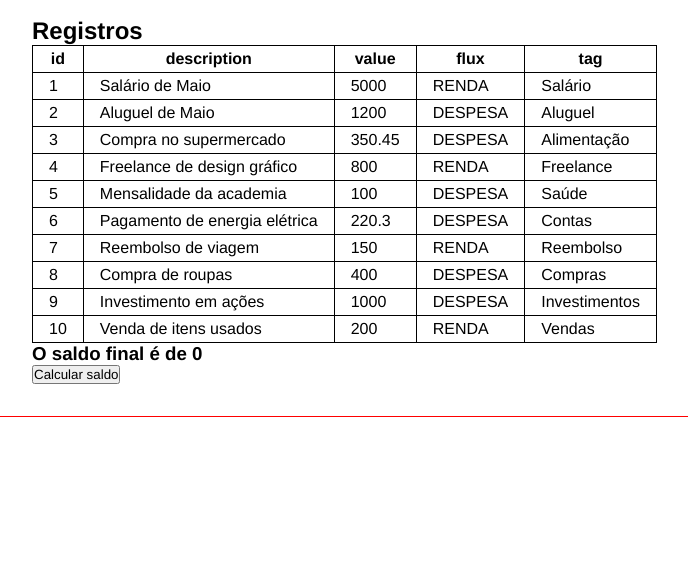
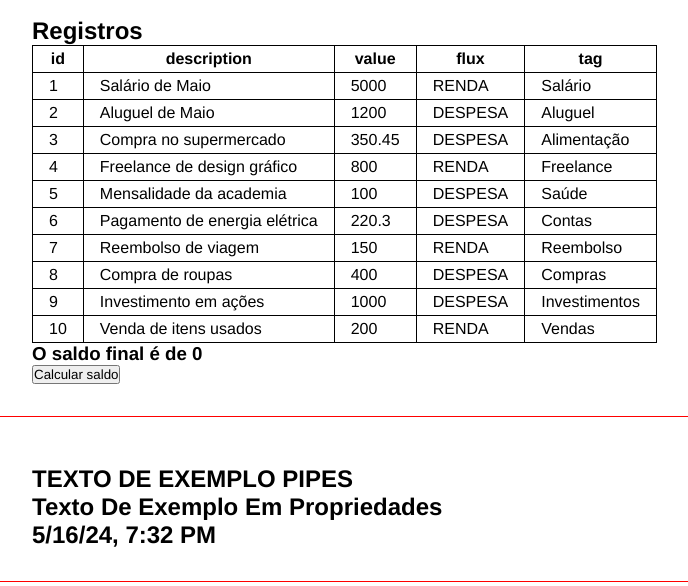
Before and after one commit to JorderGomes/estudo-angular, an Angular app in the folder estudo-angular/: page / in a window 1280 px wide. Shown: the part 840-1426 px from the top of the page, without its empty margins (0-688 px from the left). Built offline with nearby package versions, Linux system fonts and the light colour scheme.

Commit message:
using pipe operators

```diff
--- a/estudo-angular/src/app/app.component.html
+++ b/estudo-angular/src/app/app.component.html
@@ -5,3 +5,4 @@
 <app-events></app-events>
 <app-emiter></app-emiter>
 <app-list-render></app-list-render>
+<app-pipes></app-pipes>
--- a/estudo-angular/src/app/app.module.ts
+++ b/estudo-angular/src/app/app.module.ts
@@ -11,6 +11,7 @@ import { EventsComponent } from './components/events/events.component';
 import { EmiterComponent } from './components/emiter/emiter.component';
 import { ChangeNumberComponent } from './components/change-number/change-number.component';
 import { ListRenderComponent } from './components/list-render/list-render.component';
+import { PipesComponent } from './components/pipes/pipes.component';
 
 @NgModule({
   declarations: [
@@ -22,7 +23,8 @@ import { ListRenderComponent } from './components/list-render/list-render.compon
     EventsComponent,
     EmiterComponent,
     ChangeNumberComponent,
-    ListRenderComponent
+    ListRenderComponent,
+    PipesComponent
   ],
   imports: [
     BrowserModule,
--- /dev/null
+++ b/estudo-angular/src/app/components/pipes/pipes.component.html
@@ -0,0 +1,5 @@
+<div class="aula">
+    <h2>{{ "Texto de exemplo pipes" | uppercase }}</h2>
+    <h2>{{ someText | titlecase }}</h2>
+    <h2>{{ today | date: 'short'}}</h2>
+</div>
--- /dev/null
+++ b/estudo-angular/src/app/components/pipes/pipes.component.ts
@@ -0,0 +1,11 @@
+import { Component } from '@angular/core';
+
+@Component({
+  selector: 'app-pipes',
+  templateUrl: './pipes.component.html',
+  styleUrl: './pipes.component.css'
+})
+export class PipesComponent {
+  someText:string = "Texto de exemplo em propriedades";
+  today = new Date();
+}
```
Also changed, not shown: estudo-angular/src/app/components/pipes/pipes.component.css (added), 1 other file (tests, documents, lock files or other folders).
